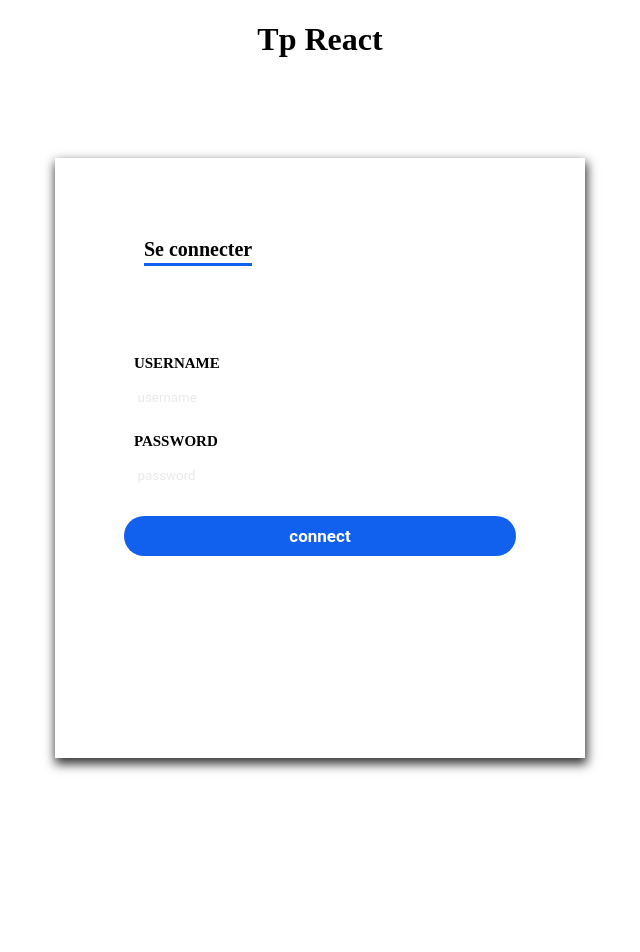
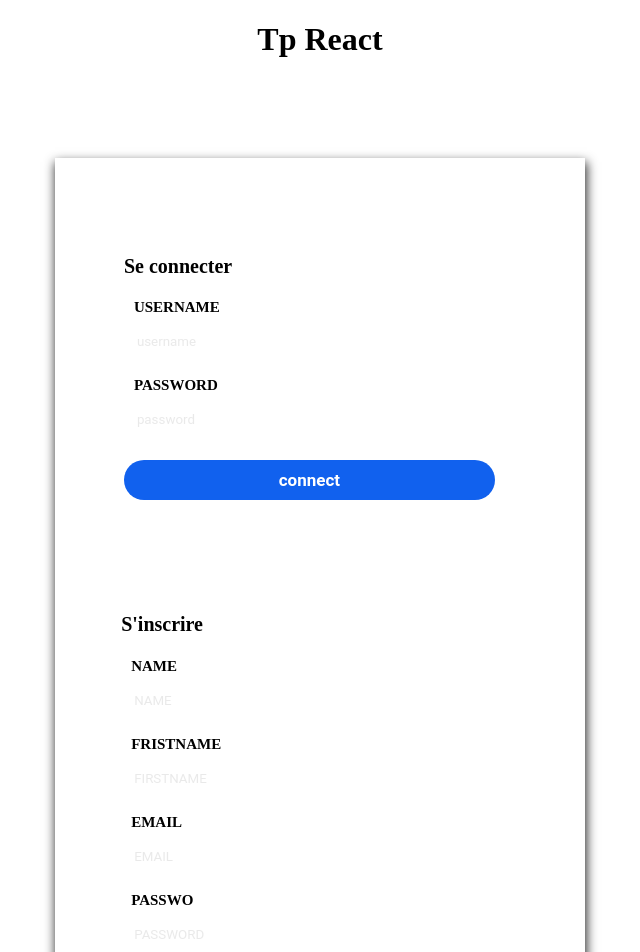
Before and after one commit to mouzone9/Tp-React-Fetch, a React (Create React App) app in the folder Frontend/front-end-tp-react/: page / in a window 1280 px wide. Shown: the top 952 px of the page, without its empty margins (320-960 px from the left). Before the commit the page ends 800 px from the top, so only its background shows below. Built offline with nearby package versions, Linux system fonts and the light colour scheme.

Commit message:
add inscription form

```diff
--- a/Frontend/front-end-tp-react/src/App.js
+++ b/Frontend/front-end-tp-react/src/App.js
@@ -1,6 +1,6 @@
-import React from "react";
+import React    from "react";
+import Formular from "./components/formular.js"
 import './styles/setting.css'
-import Formular from "./components/formular.js"
 
 function App() {
     return (
--- a/Frontend/front-end-tp-react/src/components/formular.js
+++ b/Frontend/front-end-tp-react/src/components/formular.js
@@ -1,5 +1,6 @@
-import React       from 'react'
-import { useForm } from "react-hook-form";
+import React        from 'react'
+import { useForm }  from "react-hook-form";
+import { useState } from 'react';
 import '../styles/formular.css'
 
 function Formular() {
@@ -7,13 +8,12 @@ function Formular() {
     const onSubmit = data => console.log(data);
 
     return <>
-        <form onSubmit={handleSubmit(onSubmit)}>
-            <div className="container">
-                <div className="menu">
-                    <a className="" href='#'>
-                        <h2>Se connecter</h2>
-                    </a>
+        <div className="container">
+                <form onSubmit={handleSubmit(onSubmit)}>
                     <div className='connexion'>
+                        <a className="" href='#'>
+                            <h2>Se connecter</h2>
+                        </a>
                         <div className='contact-form'>
                             <label>USERNAME</label>
                             <input
@@ -27,12 +27,39 @@ function Formular() {
                             />
                             <div className='spaceBetweenTerms' />
                             <input className='submit' value="connect" type='submit' />
+                    </div>
+                    <div className='connexion'>
+                            <div className='spaceBetweenTerms' />
+                                <a className="" href='#'>
+                                <h2>S'inscrire</h2>
+                            </a>
+                            <label>NAME</label>
+                            <input
+                                placeholder='NAME'
+                                {...register("name")}
+                            />
+                            <label>FRISTNAME</label>
+                            <input
+                                placeholder='FIRSTNAME'
+                                {...register("firstname")}
+                            />
+                            <label>EMAIL</label>
+                            <input
+                                placeholder='EMAIL'
+                                {...register("email")}
+                            />
+                            <label>PASSWO</label>
+                            <input
+                                placeholder='PASSWORD'
+                                {...register("password")}
+                            />
+                            <div className='spaceBetweenTerms' />
+                            <input className='submit' value="inscription" type='submit' />
                         </div>
                     </div>
-                </div>
+                </form>
             </div>
-        </form>
-    </>
+        </>
 }
 
 export default Formular;
--- a/Frontend/front-end-tp-react/src/styles/formular.css
+++ b/Frontend/front-end-tp-react/src/styles/formular.css
@@ -2,7 +2,7 @@
     display    : block;
     position   : relative;
     width      : 530px;
-    height     : 600px;
+    height     : 900px;
     margin     : auto;
     margin-top : 100px;
     box-shadow : 1px 5px 10px 1px #333;
@@ -34,7 +34,7 @@ a {
 .connexion {
     position   : absolute;
     padding    : 15% 13%;
-    width      : 74%;
+    width      : 70%;
     left       : 0px;
     transition : all 0.7s;
 }
```
